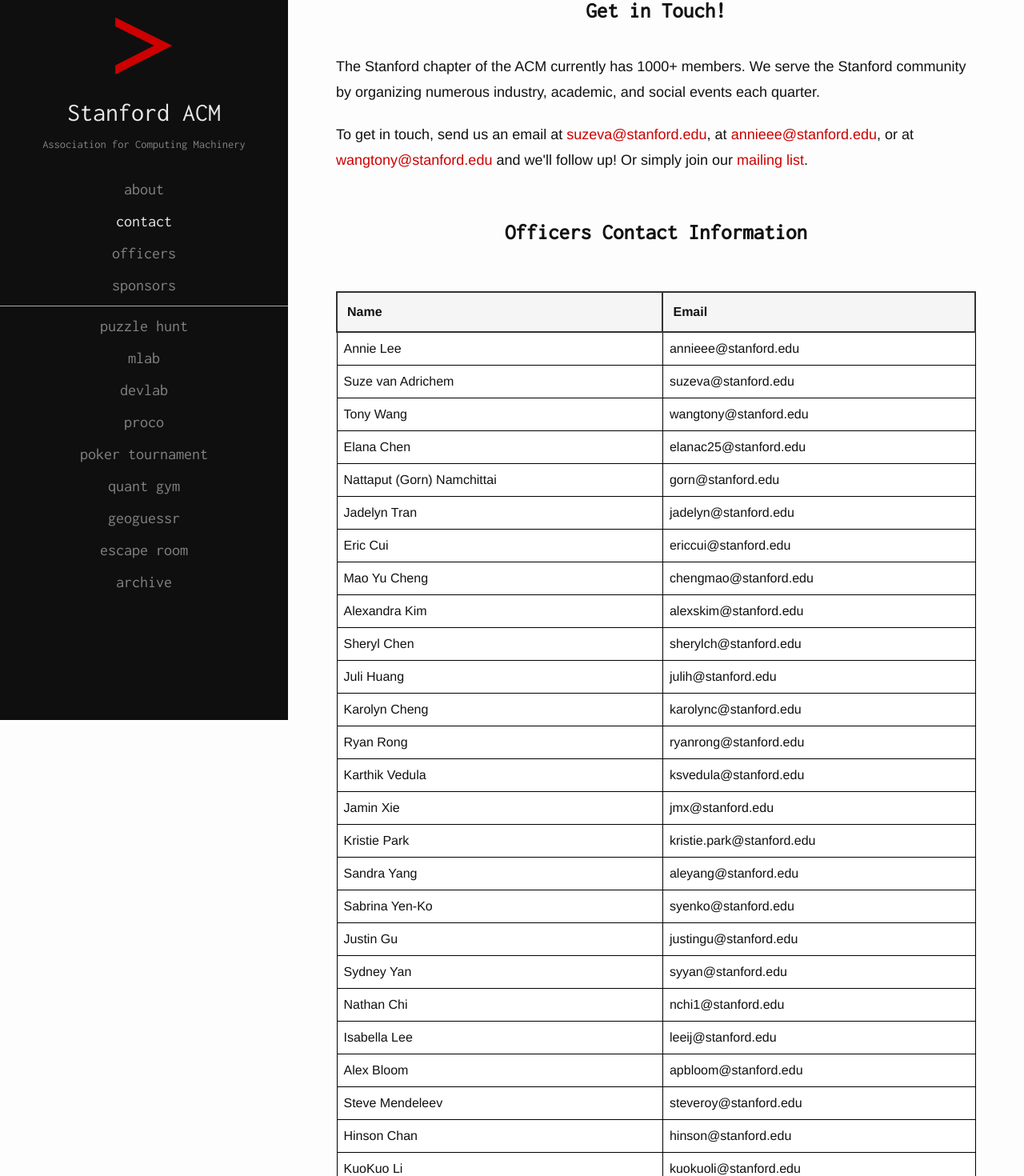
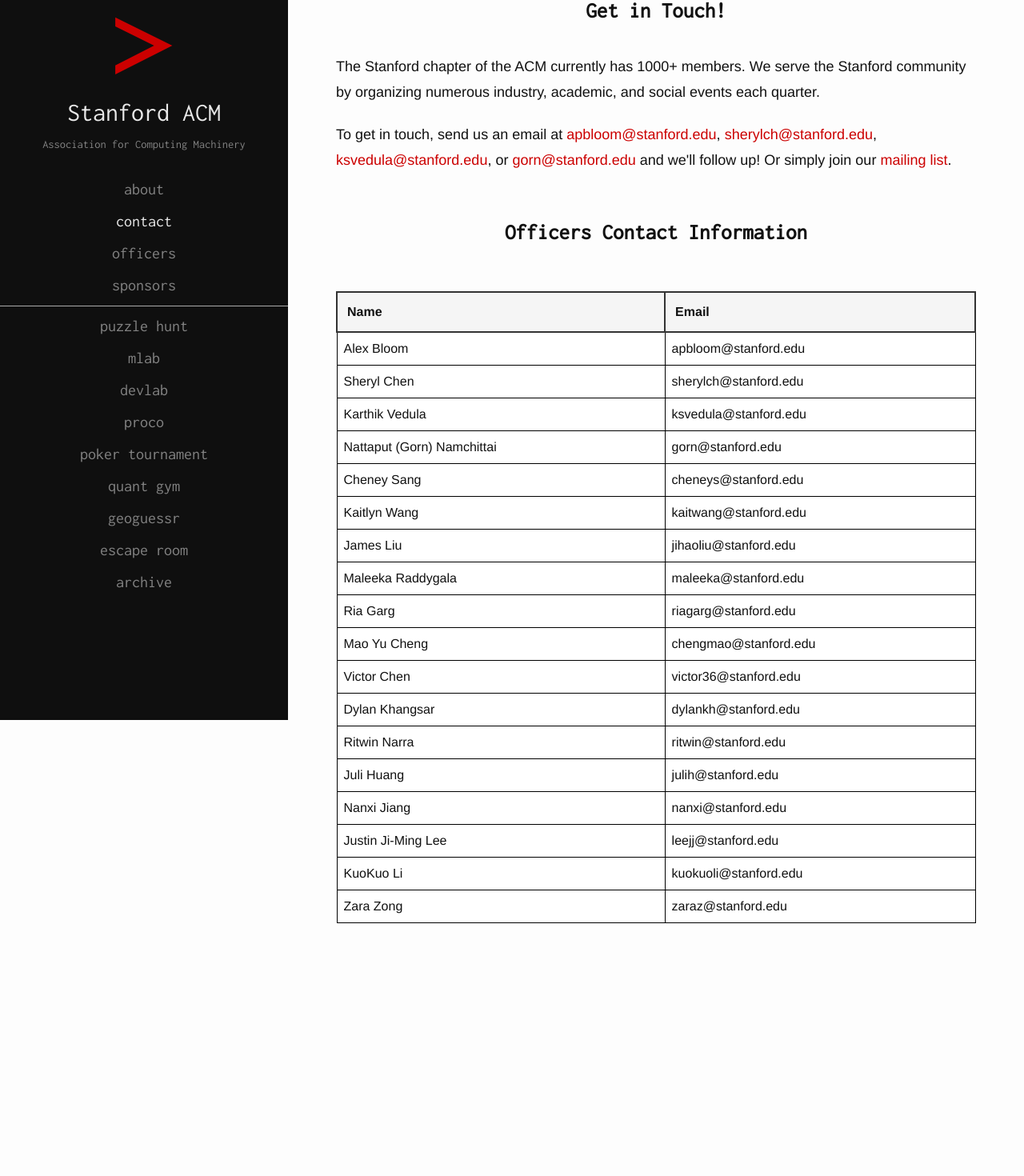
Before and after one commit to EricCui2005/Stanford-ACM, a Next.js app: page /contact in a window 1280 px wide. Shown: the part 60-1530 px from the top of the page at 80% size. After the commit the page ends 1334 px from the top, so only its background shows below. Built offline with nearby package versions, Linux system fonts and the light colour scheme.

Commit message:
deploy: StanfordACM/Stanford-ACM@0f9c01f0ccede0e1a8ec6ccf97f4d698483852af

```diff
--- a/package.json
+++ b/package.json
@@ -2,9 +2,6 @@
   "name": "stanford-acm",
   "version": "0.1.0",
   "private": true,
-  "engines": {
-    "node": "24.x"
-  },
   "scripts": {
     "dev": "next dev",
     "build": "next build",
--- a/pages/contact.tsx
+++ b/pages/contact.tsx
@@ -19,16 +19,20 @@
         </Paragraph>
         <Paragraph>
           To get in touch, send us an email at{' '}
-          <LinkComponent href="mailto:suzeva@stanford.edu">
-            suzeva@stanford.edu
+          <LinkComponent href="mailto:apbloom@stanford.edu">
+            apbloom@stanford.edu
           </LinkComponent>
-          , at{' '}
-          <LinkComponent href="mailto:annieee@stanford.edu">
-            annieee@stanford.edu
+          ,{' '}
+          <LinkComponent href="mailto:sherylch@stanford.edu">
+            sherylch@stanford.edu
           </LinkComponent>
-          , or at{' '}
-          <LinkComponent href="mailto:wangtony@stanford.edu">
-            wangtony@stanford.edu
+          ,{' '}
+          <LinkComponent href="mailto:ksvedula@stanford.edu">
+            ksvedula@stanford.edu
+          </LinkComponent>
+          , or{' '}
+          <LinkComponent href="mailto:gorn@stanford.edu">
+            gorn@stanford.edu
           </LinkComponent>{' '}
           and we&apos;ll follow up! Or simply join our{' '}
           <LinkComponent href="https://mailman.stanford.edu/mailman/listinfo/acm-members">
@@ -78,34 +82,26 @@
             <tbody>
               <tr>
                 <td style={{ border: '1px solid black', padding: '8px' }}>
-                  Annie Lee
+                  Alex Bloom
                 </td>
                 <td style={{ border: '1px solid black', padding: '8px' }}>
-                  annieee@stanford.edu
+                  apbloom@stanford.edu
                 </td>
               </tr>
               <tr>
                 <td style={{ border: '1px solid black', padding: '8px' }}>
-                  Suze van Adrichem
+                  Sheryl Chen
                 </td>
                 <td style={{ border: '1px solid black', padding: '8px' }}>
-                  suzeva@stanford.edu
+                  sherylch@stanford.edu
                 </td>
               </tr>
               <tr>
                 <td style={{ border: '1px solid black', padding: '8px' }}>
-                  Tony Wang
+                  Karthik Vedula
                 </td>
                 <td style={{ border: '1px solid black', padding: '8px' }}>
-                  wangtony@stanford.edu
-                </td>
-              </tr>
-              <tr>
-                <td style={{ border: '1px solid black', padding: '8px' }}>
-                  Elana Chen
-                </td>
-                <td style={{ border: '1px solid black', padding: '8px' }}>
-                  elanac25@stanford.edu
+                  ksvedula@stanford.edu
                 </td>
               </tr>
               <tr>
@@ -118,18 +114,42 @@
               </tr>
               <tr>
                 <td style={{ border: '1px solid black', padding: '8px' }}>
-                  Jadelyn Tran
+                  Cheney Sang
                 </td>
                 <td style={{ border: '1px solid black', padding: '8px' }}>
-                  jadelyn@stanford.edu
+                  cheneys@stanford.edu
                 </td>
               </tr>
               <tr>
                 <td style={{ border: '1px solid black', padding: '8px' }}>
-                  Eric Cui
+                  Kaitlyn Wang
                 </td>
                 <td style={{ border: '1px solid black', padding: '8px' }}>
-                  ericcui@stanford.edu
+                  kaitwang@stanford.edu
+                </td>
+              </tr>
+              <tr>
+                <td style={{ border: '1px solid black', padding: '8px' }}>
+                  James Liu
+                </td>
+                <td style={{ border: '1px solid black', padding: '8px' }}>
+                  jihaoliu@stanford.edu
+                </td>
+              </tr>
+              <tr>
+                <td style={{ border: '1px solid black', padding: '8px' }}>
+                  Maleeka Raddygala
+                </td>
+                <td style={{ border: '1px solid black', padding: '8px' }}>
+                  maleeka@stanford.edu
+                </td>
+              </tr>
+              <tr>
+                <td style={{ border: '1px solid black', padding: '8px' }}>
+                  Ria Garg
+                </td>
+                <td style={{ border: '1px solid black', padding: '8px' }}>
+                  riagarg@stanford.edu
                 </td>
               </tr>
               <tr>
@@ -142,18 +162,26 @@
               </tr>
               <tr>
                 <td style={{ border: '1px solid black', padding: '8px' }}>
-                  Alexandra Kim
+                  Victor Chen
                 </td>
                 <td style={{ border: '1px solid black', padding: '8px' }}>
-                  alexskim@stanford.edu
+                  victor36@stanford.edu
                 </td>
               </tr>
               <tr>
                 <td style={{ border: '1px solid black', padding: '8px' }}>
-                  Sheryl Chen
+                  Dylan Khangsar
                 </td>
                 <td style={{ border: '1px solid black', padding: '8px' }}>
-                  sherylch@stanford.edu
+                  dylankh@stanford.edu
+                </td>
+              </tr>
+              <tr>
+                <td style={{ border: '1px solid black', padding: '8px' }}>
+                  Ritwin Narra
+                </td>
+                <td style={{ border: '1px solid black', padding: '8px' }}>
+                  ritwin@stanford.edu
                 </td>
               </tr>
               <tr>
@@ -166,114 +194,18 @@
               </tr>
               <tr>
                 <td style={{ border: '1px solid black', padding: '8px' }}>
-                  Karolyn Cheng
+                  Nanxi Jiang
                 </td>
                 <td style={{ border: '1px solid black', padding: '8px' }}>
-                  karolync@stanford.edu
+                  nanxi@stanford.edu
                 </td>
               </tr>
               <tr>
                 <td style={{ border: '1px solid black', padding: '8px' }}>
-                  Ryan Rong
+                  Justin Ji-Ming Lee
                 </td>
                 <td style={{ border: '1px solid black', padding: '8px' }}>
-                  ryanrong@stanford.edu
-                </td>
-              </tr>
-              <tr>
-                <td style={{ border: '1px solid black', padding: '8px' }}>
-                  Karthik Vedula
-                </td>
-                <td style={{ border: '1px solid black', padding: '8px' }}>
-                  ksvedula@stanford.edu
-                </td>
-              </tr>
-              <tr>
-                <td style={{ border: '1px solid black', padding: '8px' }}>
-                  Jamin Xie
-                </td>
-                <td style={{ border: '1px solid black', padding: '8px' }}>
-                  jmx@stanford.edu
-                </td>
-              </tr>
-              <tr>
-                <td style={{ border: '1px solid black', padding: '8px' }}>
-                  Kristie Park
-                </td>
-                <td style={{ border: '1px solid black', padding: '8px' }}>
-                  kristie.park@stanford.edu
-                </td>
-              </tr>
-              <tr>
-                <td style={{ border: '1px solid black', padding: '8px' }}>
-                  Sandra Yang
-                </td>
-                <td style={{ border: '1px solid black', padding: '8px' }}>
-                  aleyang@stanford.edu
-                </td>
-              </tr>
-              <tr>
-                <td style={{ border: '1px solid black', padding: '8px' }}>
-                  Sabrina Yen-Ko
-                </td>
-                <td style={{ border: '1px solid black', padding: '8px' }}>
-                  syenko@stanford.edu
-                </td>
-              </tr>
-              <tr>
-                <td style={{ border: '1px solid black', padding: '8px' }}>
-                  Justin Gu
-                </td>
-                <td style={{ border: '1px solid black', padding: '8px' }}>
-                  justingu@stanford.edu
-                </td>
-              </tr>
-              <tr>
-                <td style={{ border: '1px solid black', padding: '8px' }}>
-                  Sydney Yan
-                </td>
-                <td style={{ border: '1px solid black', padding: '8px' }}>
-                  syyan@stanford.edu
-                </td>
-              </tr>
-              <tr>
-                <td style={{ border: '1px solid black', padding: '8px' }}>
-                  Nathan Chi
-                </td>
-                <td style={{ border: '1px solid black', padding: '8px' }}>
-                  nchi1@stanford.edu
-                </td>
-              </tr>
-              <tr>
-                <td style={{ border: '1px solid black', padding: '8px' }}>
-                  Isabella Lee
-                </td>
-                <td style={{ border: '1px solid black', padding: '8px' }}>
-                  leeij@stanford.edu
-                </td>
-              </tr>
-              <tr>
-                <td style={{ border: '1px solid black', padding: '8px' }}>
-                  Alex Bloom
-                </td>
-                <td style={{ border: '1px solid black', padding: '8px' }}>
-                  apbloom@stanford.edu
-                </td>
-              </tr>
-              <tr>
-                <td style={{ border: '1px solid black', padding: '8px' }}>
-                  Steve Mendeleev
-                </td>
-                <td style={{ border: '1px solid black', padding: '8px' }}>
-                  steveroy@stanford.edu
-                </td>
-              </tr>
-              <tr>
-                <td style={{ border: '1px solid black', padding: '8px' }}>
-                  Hinson Chan
-                </td>
-                <td style={{ border: '1px solid black', padding: '8px' }}>
-                  hinson@stanford.edu
+                  leejj@stanford.edu
                 </td>
               </tr>
               <tr>
--- a/pages/quantGym.tsx
+++ b/pages/quantGym.tsx
@@ -39,7 +39,7 @@
           modeling challenges.
         </Paragraph>
         <Paragraph>
-          <b>Where: </b> CoDa B60 <br />
+          <b>Where: </b> CoDA B90 <br />
           <b>When: </b> Fridays @ 5PM <br />
         </Paragraph>
         <Paragraph>
```
Also changed, not shown: pages/devlab.tsx (+9 -15 lines), pages/geoguessr.tsx (+10 -5 lines), pages/index.tsx (+51 -13 lines), pages/mlab.tsx (+6 -5 lines), pages/officers.tsx (+29 -7 lines), pages/proco.tsx (+6 -2 lines), pages/sponsors.tsx (+17 -13 lines), 1 other file (tests, documents, lock files or other folders).
